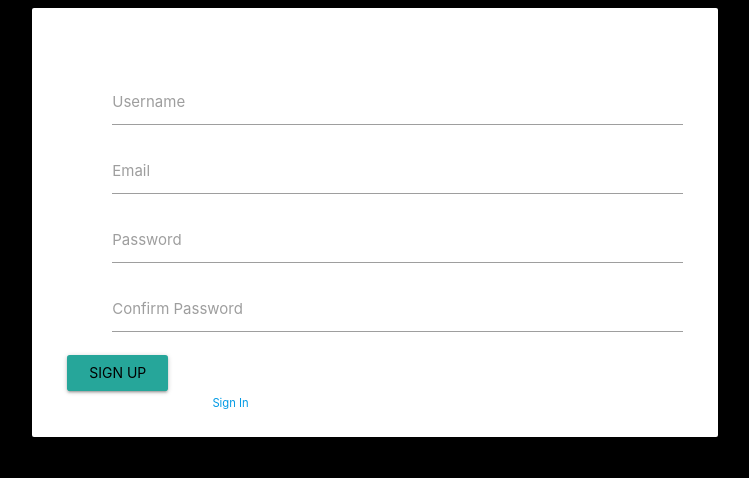
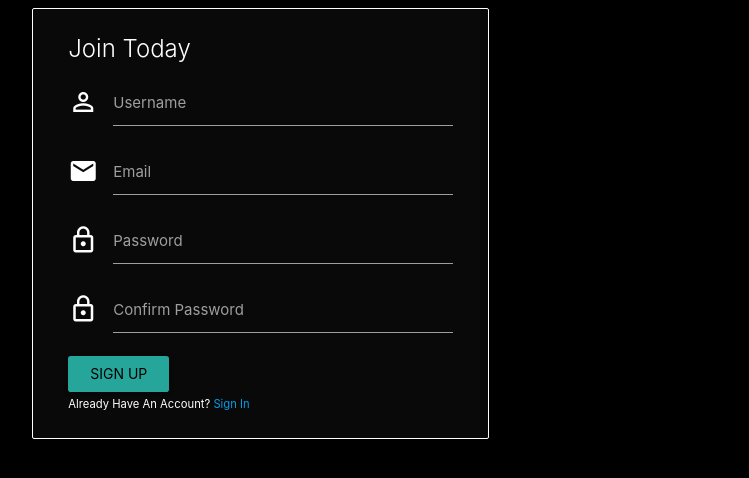
Before and after one commit to John-E5/ETH-Tokens-Tracker, a Flask app: page /register in a window 1280 px wide. Shown: the part 64-542 px from the top of the page, without its empty margins (415-1164 px from the left). Run offline with Flask 2, Linux system fonts and the light colour scheme.

Commit message:
Added register template styles

```diff
--- a/app/static/css/style.css
+++ b/app/static/css/style.css
@@ -29,3 +29,10 @@
         padding-left: 0;
     }
 }
+
+
+/*---------------------------------------------------------registration*/
+.card {
+    background-color: #090909;
+    border: 1px solid white;
+}
--- a/app/templates/register.html
+++ b/app/templates/register.html
@@ -2,7 +2,7 @@
 {% block body %}
     <div class="container">
         <div class="row">
-            <div class="col s12 card">
+            <div class="col s12 m8 card">
                 <div class="card-content">
                     <form action="" method="POST">
                         {{ form.hidden_tag() }}
```
